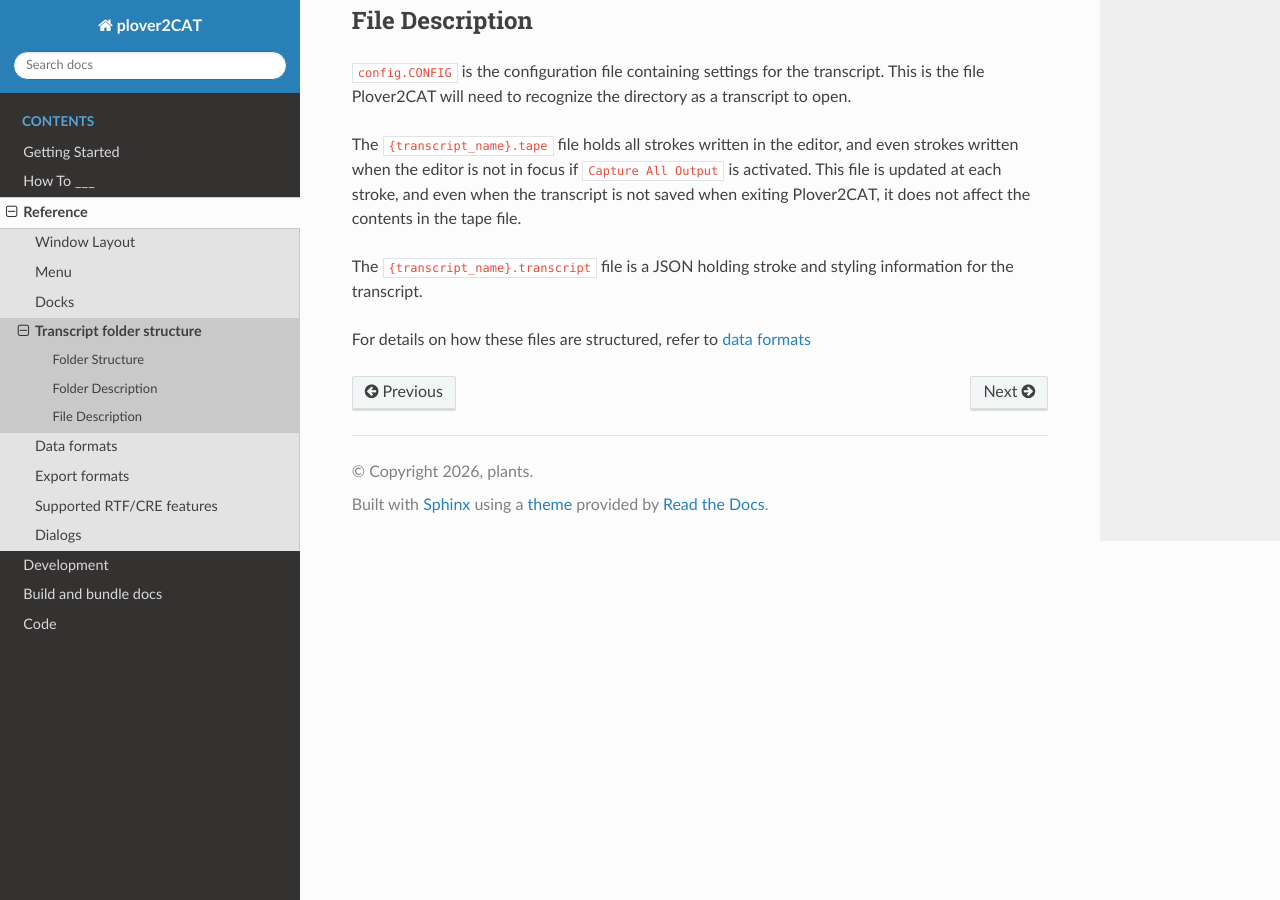
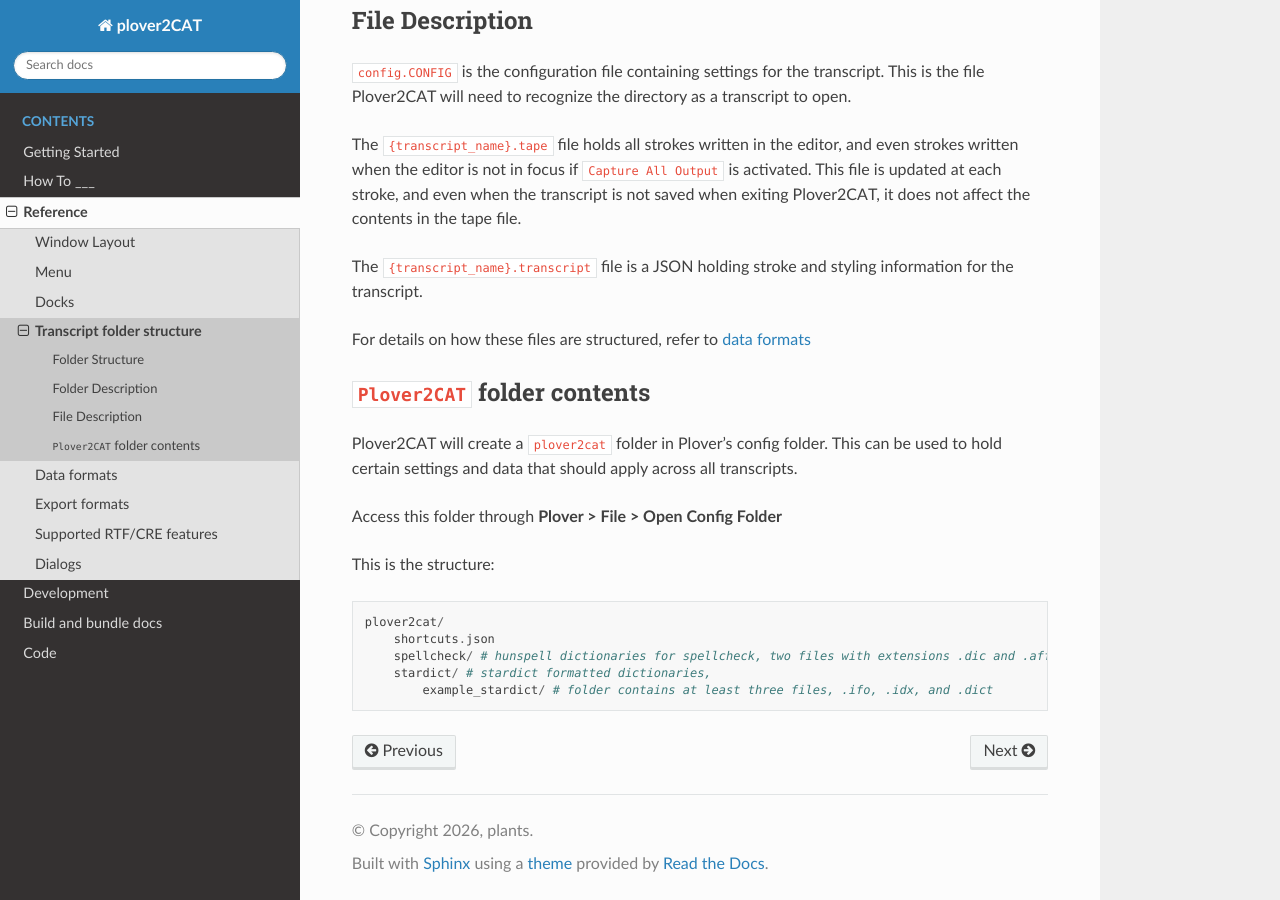
Before and after one commit to greenwyrt/plover2CAT, a Sphinx documentation site: the page built from docs/reference/folderstructure.md, in a window 1280 px wide and 900 px high, scrolled down 1160 px. Built offline with Sphinx 7.4.7 and the Read the Docs theme 3.1.0, drawn with Linux system fonts in a browser that asks for light colours.

Commit message:
updated docs regarding search types and stardict

````diff
--- a/docs/reference/folderstructure.md
+++ b/docs/reference/folderstructure.md
@@ -57,3 +57,20 @@ The `{transcript_name}.tape` file holds all strokes written in the editor, and e
 The `{transcript_name}.transcript` file is a JSON holding stroke and styling information for the transcript.
 
 For details on how these files are structured, refer to [data formats](dataformat.md)
+
+
+## `Plover2CAT` folder contents
+
+Plover2CAT will create a `plover2cat` folder in Plover's config folder. This can be used to hold certain settings and data that should apply across all transcripts.
+
+Access this folder through **Plover > File > Open Config Folder**
+
+This is the structure:
+
+```
+plover2cat/
+    shortcuts.json
+    spellcheck/ # hunspell dictionaries for spellcheck, two files with extensions .dic and .aff
+    stardict/ # stardict formatted dictionaries,
+        example_stardict/ # folder contains at least three files, .ifo, .idx, and .dict
+```
````
Also changed, not shown: docs/howto/definitionlookup.md (added, +22 -0 lines), docs/howto/findreplace.md (+11 -0 lines), docs/howto/index.md (+2 -0 lines), docs/howto/onlinelookup.md (added, +24 -0 lines), docs/howto/spellcheck.md (+9 -0 lines), docs/howto/stenosearch.md (+7 -0 lines), docs/reference/menu.md (+6 -6 lines), 1 other file.
